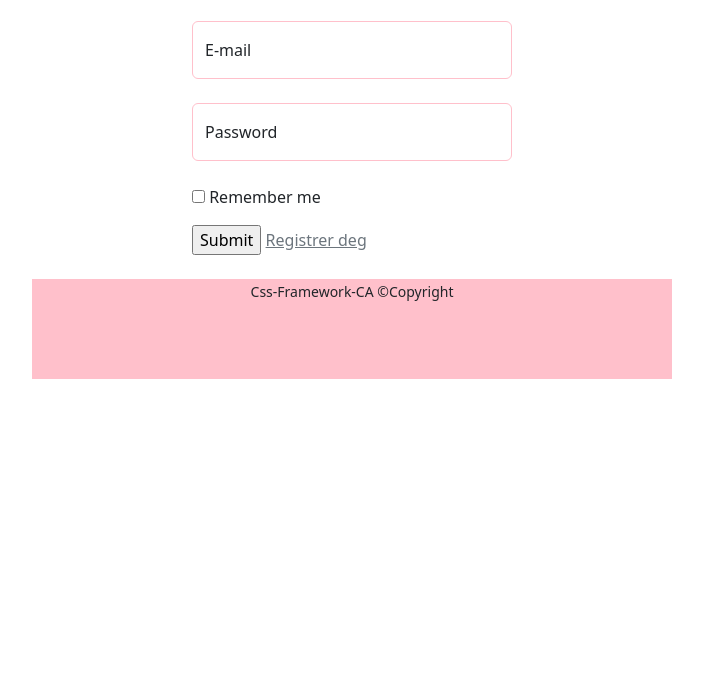
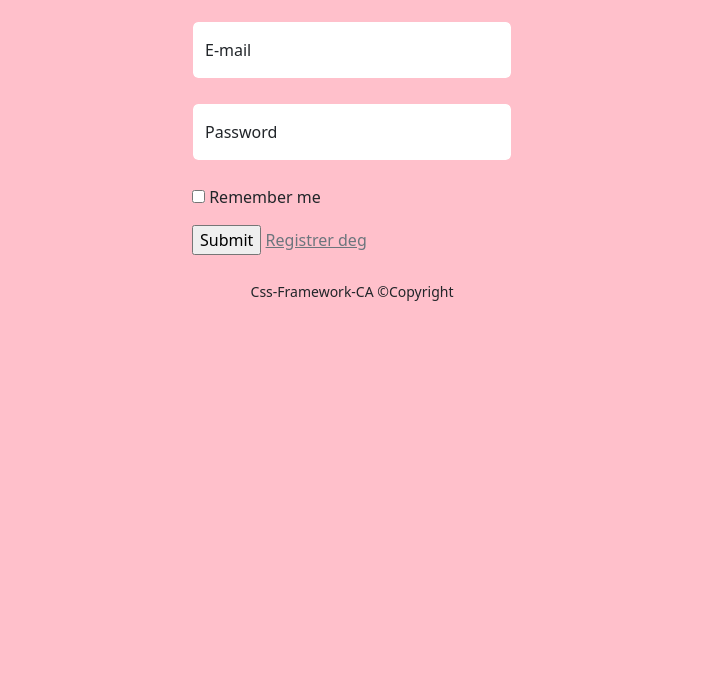
Before and after one commit to Sanhamm/CA-JS2-sander, a website: page login.html in a window 1280 px wide. Shown: the part 107-800 px from the top of the page, without its empty margins (288-991 px from the left). Drawn offline with nearby package versions, Linux system fonts and the light colour scheme.

Commit message:
Update login.html

```diff
--- a/login.html
+++ b/login.html
@@ -9,7 +9,7 @@
     <script src="https://cdn.jsdelivr.net/npm/bootstrap@5.2.0/dist/js/bootstrap.bundle.min.js" defer></script>
     <script src="./script/login.js" defer></script>
 </head>
-<main class="form-group m-4 col-lg-6 col-sm-8 mx-auto">
+<body class="form-group m-4 col-lg-6 col-sm-8 mx-auto bg-primary">
   <header class="bg-primary sticky-top">
         <div class="container row">
           <nav class="navbar navbar-expand-lg bg-primary">
```
